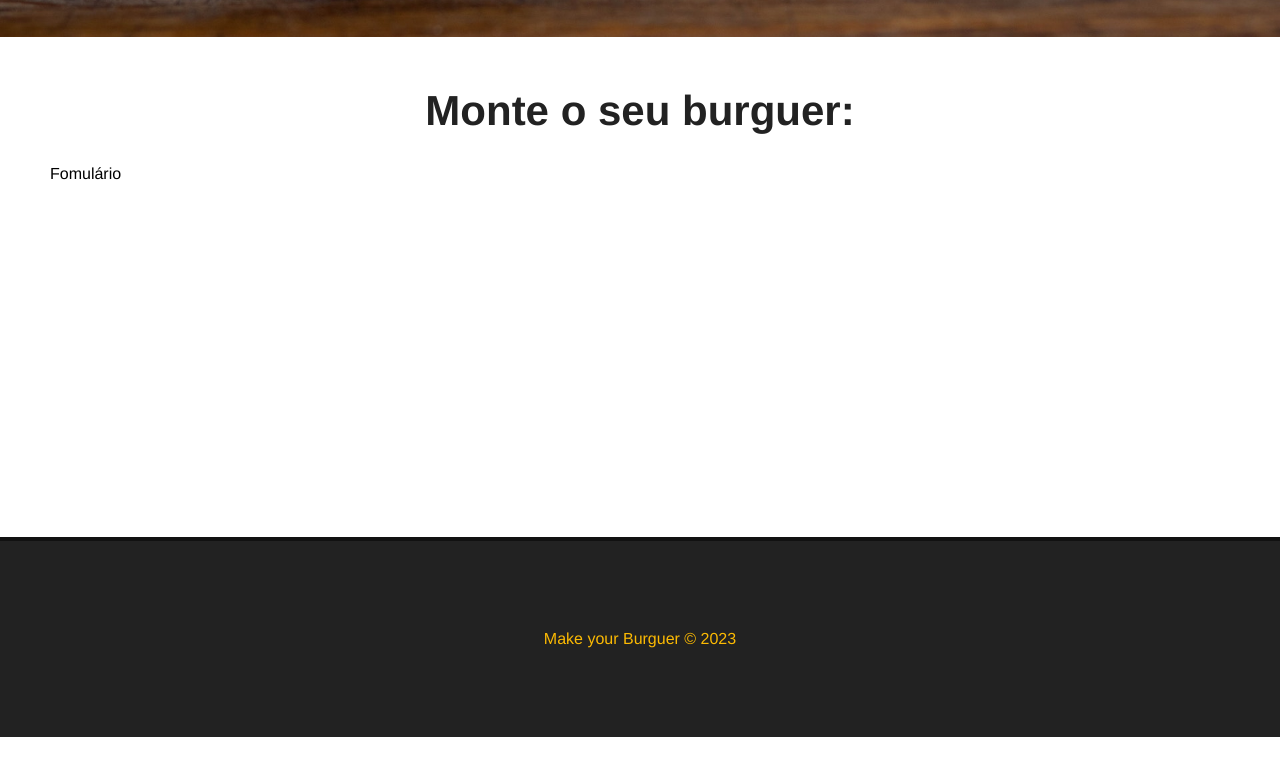
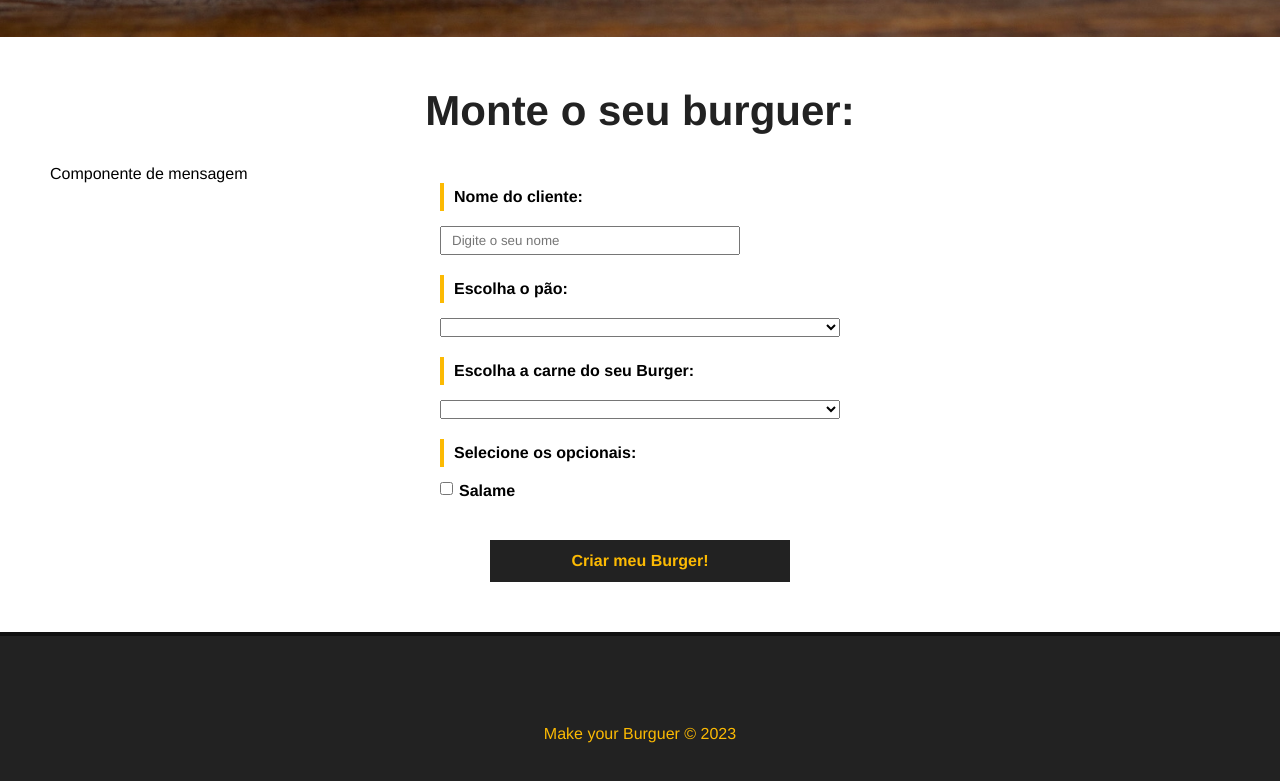
Before and after one commit to josepps/vue-hamburguer, a Vue app: page / in a window 1280 px wide. Shown: the part 563-1344 px from the top of the page. Before the commit the page ends 1300 px from the top, so only its background shows below. Built offline with nearby package versions, Linux system fonts and the light colour scheme.

Commit message:
Fom pronto

```diff
--- /dev/null
+++ b/src/components/BurgerForm.vue
@@ -0,0 +1,111 @@
+<template>
+    <div>
+        <p>Componente de mensagem</p>
+        <div>
+            <form id="burger-form">
+                <div class="input-container">
+                    <label for="nome">Nome do cliente:</label>
+                    <input type="text" id="nome" name="nome" v-model="nome" placeholder="Digite o seu nome">
+                </div>
+                <div class="input-container">
+                    <label for="pao">Escolha o pão:</label>
+                    <select name="pao" id="pao" v-model="pao">
+                        <option value="">Selecione o seu pão</option>
+                        <option value="integral">Integral</option>
+                    </select>
+                </div>
+                <div class="input-container">
+                    <label for="carne">Escolha a carne do seu Burger:</label>
+                    <select name="carne" id="carne" v-model="carne">
+                        <option value="">Selecione o tipo de carne</option>
+                        <option value="maminha">Maminha</option>
+                    </select>
+                </div>
+                <div id="opcionais-container" class="input-container">
+                    <label for="opcionais" id="opcionais-title">Selecione os opcionais:</label>
+                    <div class="checkbox-container">
+                        <input type="checkbox" name="opcionais" v-model="opcionais" value="salame">
+                        <span>Salame</span>
+                    </div>
+                </div>
+                <div class="input-container">
+                    <input type="submit" class="submit-btn" value="Criar meu Burger!">
+                </div>
+            </form>
+        </div>
+    </div>
+</template>
+
+<script>
+export default {
+   name: "BurgerForm"
+}
+</script>
+
+<style scoped>
+    #burger-form {
+        max-width: 400px;
+        margin: 0 auto;
+    }
+
+    .input-container {
+        display: flex;
+        flex-direction: column;
+        margin-bottom: 20px;
+    }
+
+    label {
+        font-weight: bold;
+        margin-bottom: 15px;
+        color: 222;
+        padding: 5px 10px;
+        border-left: 4px solid #fcba03;
+    }
+
+    input, selec {
+        padding: 5px 10px;
+        width: 300px;
+    }
+
+    #opcionais-container {
+        flex-direction: row;
+        flex-wrap: wrap;
+    }
+
+    #opcionais-title {
+        width: 100%;
+    }
+
+    .checkbox-container {
+        display: flex;
+        align-items: flex-start;
+        width: 50%;
+        margin-bottom: 20px;
+    }
+
+    .checkbox-container span, .checkbox-container input {
+        width: auto;
+    }
+
+    .checkbox-container span {
+        margin-left: 6px;
+        font-weight: bold;
+    }
+
+    .submit-btn {
+        background: #222;
+        color: #fcba03;
+        font-weight: bold;
+        border: 2px solid #222;
+        padding: 10px;
+        font-size: 16px;
+        margin: 0 auto;
+        cursor: pointer;
+        transition: .5s;
+    }
+
+    .submit-btn:hover {
+        background: transparent;
+        color: #222;
+    }
+</style>
--- a/src/views/Home.vue
+++ b/src/views/Home.vue
@@ -2,17 +2,19 @@
   <Banner />
   <div class="main-container">
     <h1>Monte o seu burguer:</h1>
-    <p>Fomulário</p>
+    <BurgerForm />
   </div>
 </template>
 
 <script>
   import Banner from "../components/Banner.vue"
+  import BurgerForm from "../components/BurgerForm.vue"
 
   export default {
     name: "Home",
     components: {
-      Banner
+      Banner,
+      BurgerForm
     }
   }
 </script>
```
